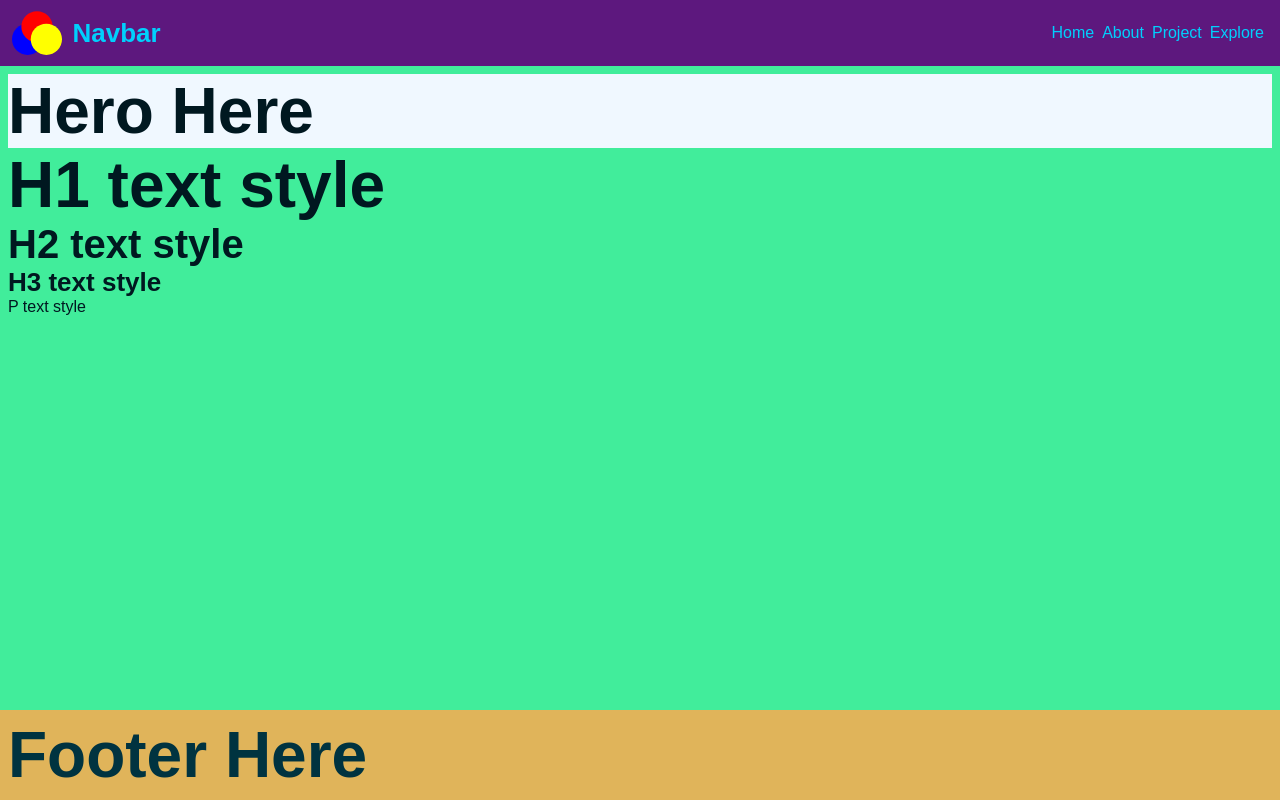
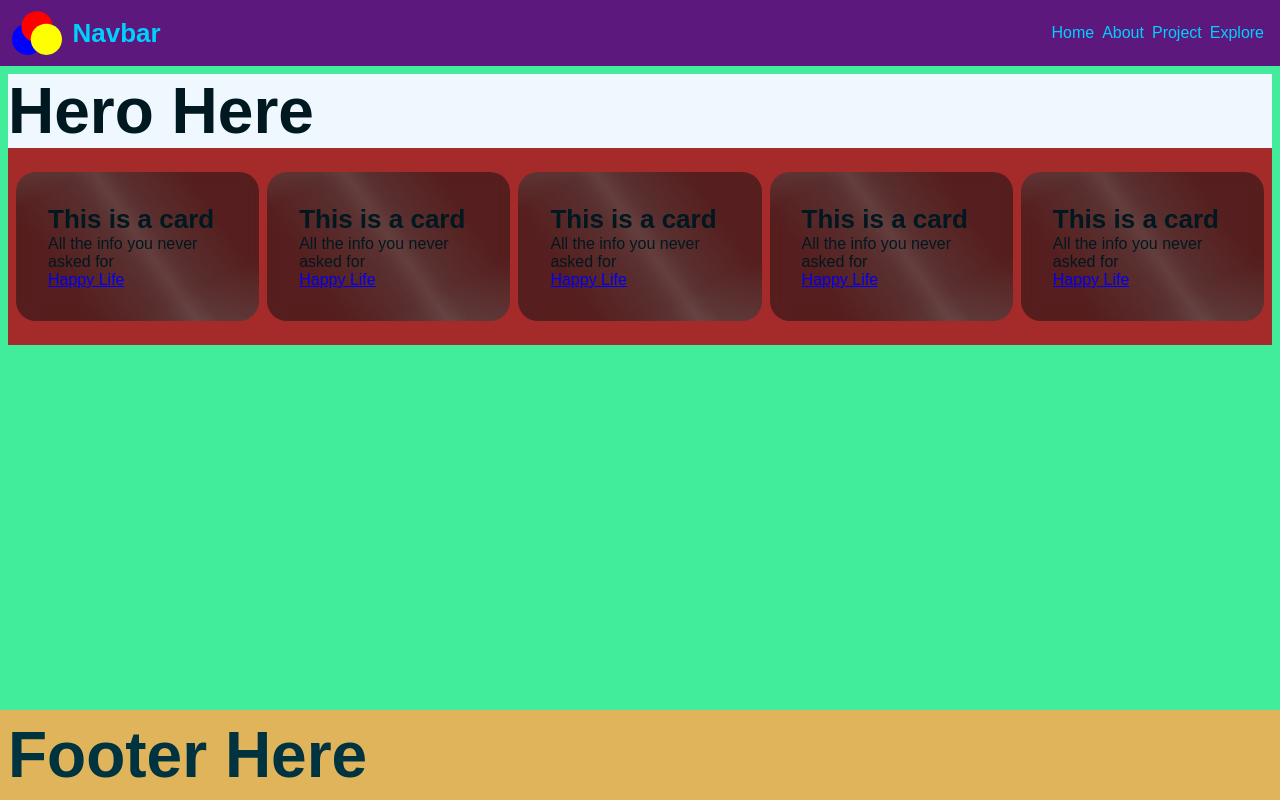
Before and after one commit to LarsGKodehode/Air-BnB-Copycat, a React (Vite) app: page / in a window 1280 px wide. Built offline with nearby package versions, Linux system fonts and the light colour scheme.

Commit message:
prepare for merge with main

```diff
--- a/src/App.css
+++ b/src/App.css
@@ -1,4 +1,7 @@
 .App {
   display: flex;
   flex-direction: column;
+
+  /* Temp fix to scale site to smaller devices */
+  min-width: 410px;
 }
--- a/src/assets/components/mainContent/MainContent.tsx
+++ b/src/assets/components/mainContent/MainContent.tsx
@@ -1,5 +1,6 @@
 // Sub components
 import Hero from '../subComponents/hero/Hero'
+import DynamicContent from '../subComponents/dynamicContent/DynamicContent';
 
 // Component CSS
 import styles from './MainContent.module.css'
@@ -8,10 +9,7 @@ function MainContent() {
   return(
     <div className={styles['main-content-wrapper']}>
       <Hero />
-      <h1>H1 text style</h1>
-      <h2>H2 text style</h2>
-      <h3>H3 text style</h3>
-      <p>P text style</p>
+      <DynamicContent />
     </div>
   );
 };
--- /dev/null
+++ b/src/assets/components/subComponents/contentCard/ContentCard.module.css
@@ -0,0 +1,6 @@
+.content-card-container {
+  /* Form */
+  padding: var(--spacing-small);
+
+  border-radius: 20px;
+}
--- /dev/null
+++ b/src/assets/components/subComponents/contentCard/ContentCard.tsx
@@ -0,0 +1,32 @@
+// Component style
+import styles from './ContentCard.module.css';
+import '../../../css/materials/glass.css';
+
+// Typescript temporary hack
+interface CardInfo {
+  URL: string ,
+  URLTitle: string,
+  title: string,
+  info: string,
+  imageURL: string,
+};
+
+// COMPONENT
+function ContentCard(props: CardInfo) {
+  const {URL, URLTitle, title, info, imageURL} = props;
+
+  return(
+    <article
+    className={[
+      styles['content-card-container'],
+      'glass',
+    ].join(' ')}>
+
+      <h3>{title}</h3>
+      <p>{info}</p>
+      <a href={URL}>{URLTitle}</a>
+    </article>
+  );
+};
+
+export default ContentCard;
--- /dev/null
+++ b/src/assets/components/subComponents/dynamicContent/DynamicContent.module.css
@@ -0,0 +1,16 @@
+.dynamic-content-wrapper {
+  /* Main color */
+  background-color: brown;
+
+  /* Form */
+  padding: var(--spacing-tiny);
+}
+
+.list-container {
+  padding: 0;
+
+  /* Content display */
+  display: grid;
+  grid-template-columns: repeat(auto-fit, minmax(200px, 1fr));
+  gap: var(--spacing-tiny);
+}
--- /dev/null
+++ b/src/assets/components/subComponents/dynamicContent/DynamicContent.tsx
@@ -0,0 +1,57 @@
+// Components
+import ContentCard from '../contentCard/ContentCard';
+
+// React
+import React from 'react'; // Need access to React.Children.toArray()
+
+// Component style
+import styles from './DynamicContent.module.css';
+
+/**
+ * Generates a variable amount of info cards
+ * @param amount number of cards to return
+ * @returns JSX
+ */
+function populateWithCards(amount: number): React.ReactNode[] {
+  // Hardcoded card details
+  interface CardInfo {
+    URL: string ,
+    URLTitle: string,
+    title: string,
+    info: string,
+    imageURL: string,
+  };
+
+  const cardInfo: CardInfo = {
+    URL: `https://www.nostandards.com`,
+    URLTitle: `Happy Life`,
+    title: `This is a card`,
+    info: `All the info you never asked for`,
+    imageURL: `www.pics4life.no`,
+  };
+
+  // store return list
+  let nodeArray: React.ReactNode[] = [];
+  // populate list
+  for(let i = 0; i < amount; i++) {
+    nodeArray.push(ContentCard(cardInfo))
+  };
+
+  // return
+  return nodeArray;
+};
+
+
+
+// COMPONENT
+function DynamicContent() {
+  return(
+    <section className={styles['dynamic-content-wrapper']}>
+      <ul className={styles['list-container']}>
+        {React.Children.toArray(populateWithCards(5))}
+      </ul>
+    </section>
+  );
+};
+
+export default DynamicContent;
--- /dev/null
+++ b/src/assets/css/materials/glass.css
@@ -0,0 +1,19 @@
+/**
+ * Apply as classname
+ * creates a translucent effect with blur
+ * don't try figuring this out in here, use external tools
+ */
+.glass {
+  /* glassy gradients */
+  background: linear-gradient(0deg, rgba(0, 0, 0, 0.5), rgba(0, 0, 0, 0.5)),
+  linear-gradient(55deg, rgba(119, 69, 69, 0) 21.7%, rgba(196, 169, 169, 0.335) 45.34%, rgba(255, 254, 254, 0.335) 52.23%, rgba(196, 169, 169, 0.335) 58.64%, rgba(119, 69, 69, 0) 79.81%),
+  linear-gradient(154.39deg, rgba(255, 255, 255, 0.2) -0.28%, rgba(255, 255, 255, 0) 13.82%, rgba(255, 255, 255, 0) 76.5%, rgba(255, 255, 255, 0.2) 100%),
+  linear-gradient(0deg, rgba(255, 255, 255, 0.09), rgba(255, 255, 255, 0.09));
+
+  /* blur effect */
+  /**
+   * this can be really expensive performance wise, depending on background(?)
+   * test on unit without discrete GPU
+   */
+  backdrop-filter: blur(8px);
+}
--- a/src/main.tsx
+++ b/src/main.tsx
@@ -13,6 +13,21 @@ import './index.css';
 // Fonts
 import './assets/fonts/StintUltraCondensed-Regular.ttf';
 
+
+/**
+ * DEVELOPMENT
+ * clears console of error messages between runs
+ * @link https://github.com/vitejs/vite/discussions/3143
+ */
+if (import.meta.hot) {
+  import.meta.hot.on(
+    "vite:beforeUpdate",
+    () => console.clear()
+  );
+}
+// DEVELOPMENT
+
+
 // Target
 const root = ReactDOM.createRoot(document.getElementById('root') as HTMLElement);
 
```
